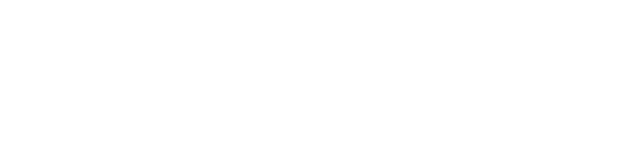
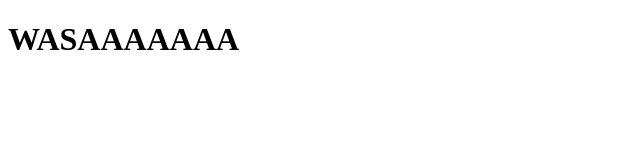
Before and after one commit to JonthanAyala/SCRAE, a plain HTML site: page index.html in a window 1280 px wide. Shown: the whole page, without its empty margins (0-640 px from the left). Drawn offline with Linux system fonts and the light colour scheme.

Commit message:
[UPDATE] si

```diff
--- a/index.html
+++ b/index.html
@@ -7,6 +7,8 @@
     <title>Document</title>
 </head>
 <body>
-
+    <div>
+        <h1>WASAAAAAAA </h1>
+    </div>
 </body>
 </html>
```
